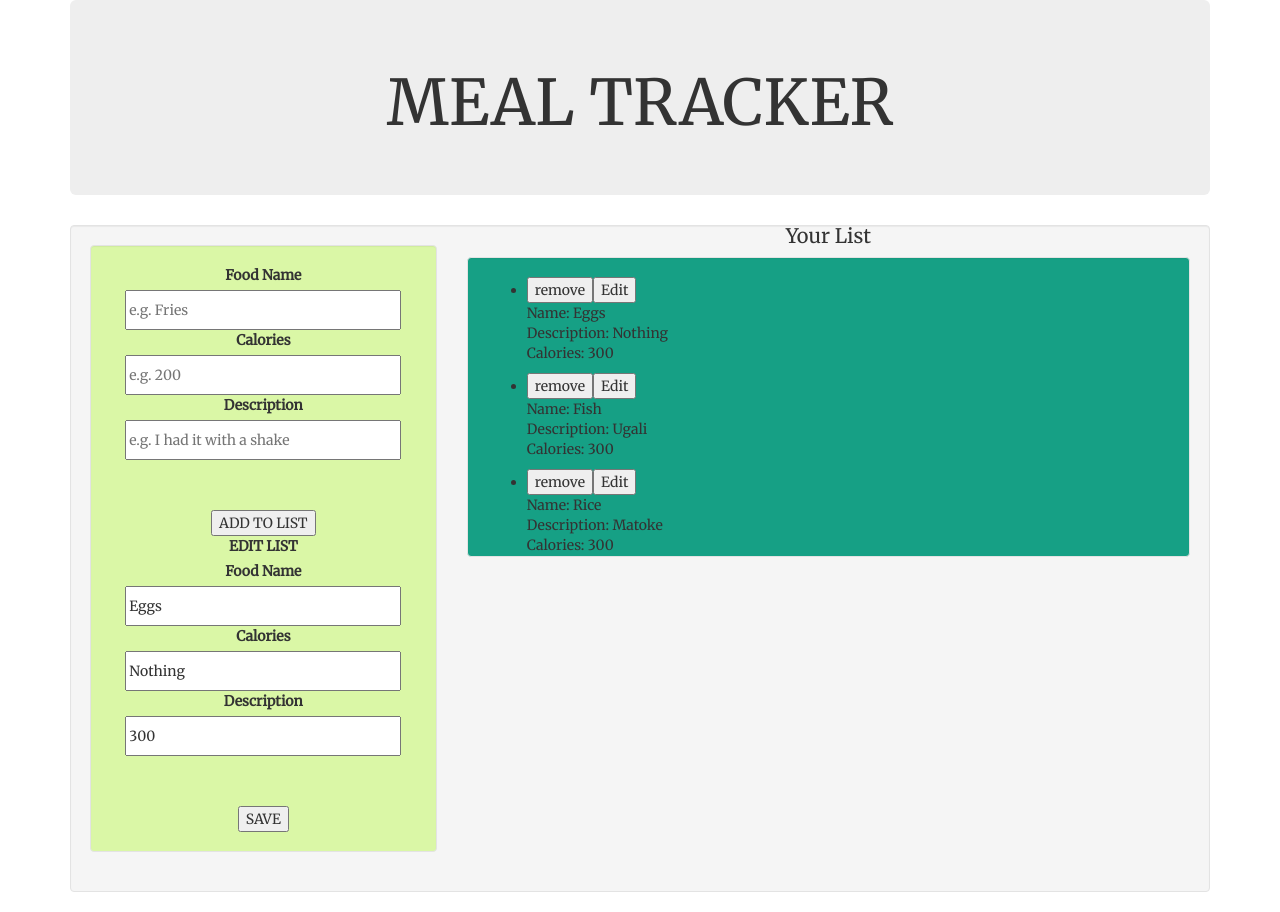
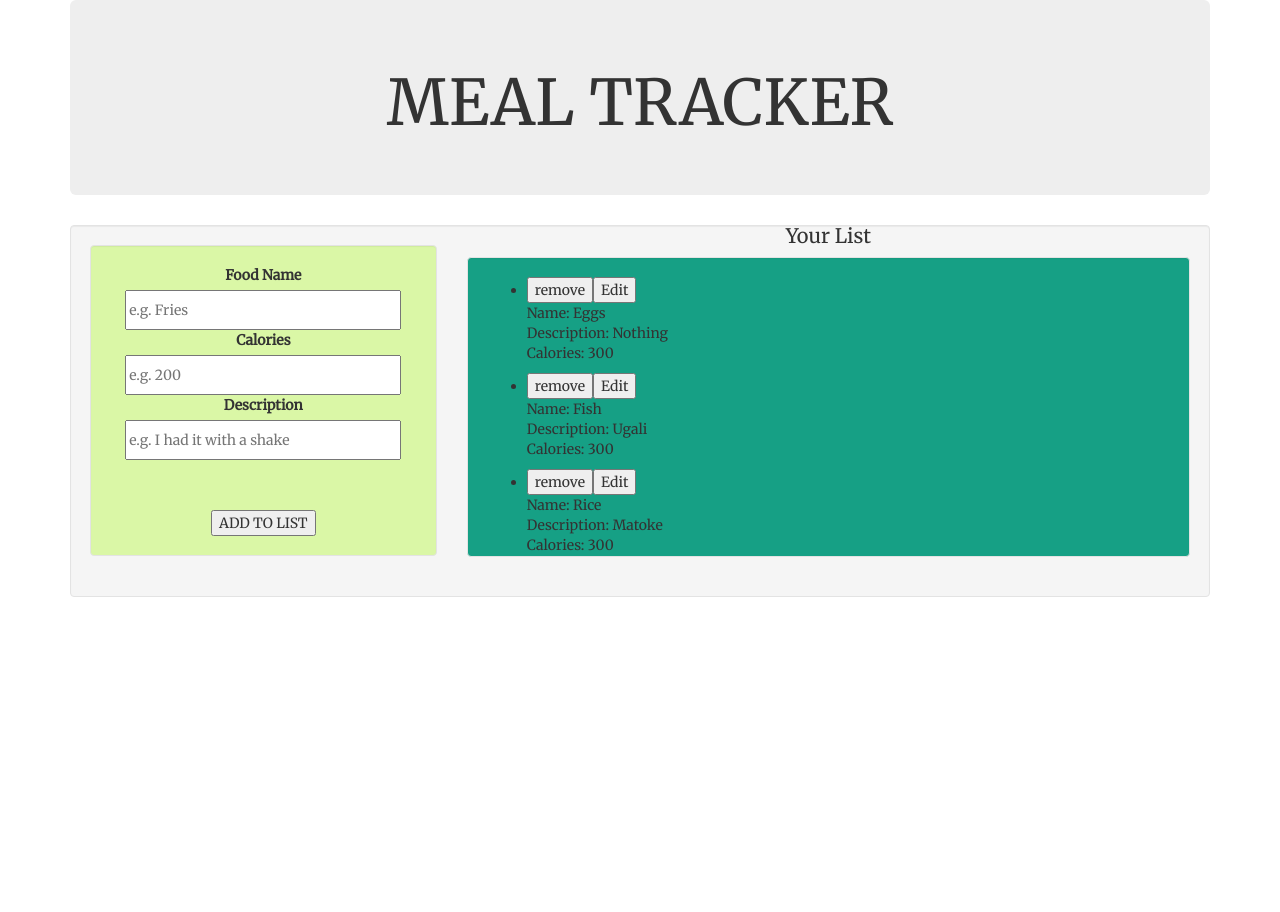
Before and after one commit to NewtonBii/meal-tracker, an Angular app: page / in a window 1280 px wide. After the commit the page ends 800 px from the top, so only its background shows below. Built offline with nearby package versions, Linux system fonts and the light colour scheme.

Commit message:
Edit form.

```diff
--- a/src/app/form/form.component.ts
+++ b/src/app/form/form.component.ts
@@ -15,7 +15,7 @@ newFoods:Food[]=[
   new Food("Rice","Matoke",300),
 ];
 
-selectedFood=this.newFoods[0];
+selectedFood=null;
 
 submitted = false;
 
```
